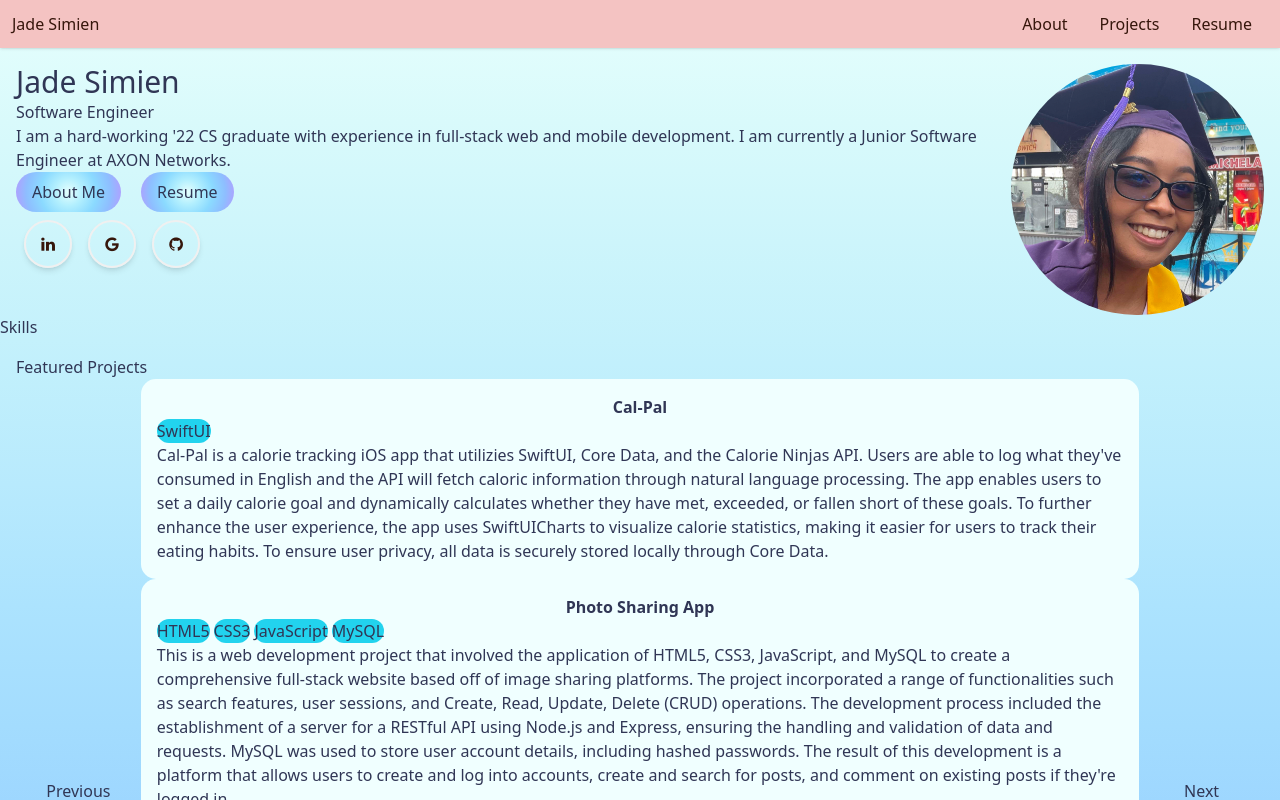
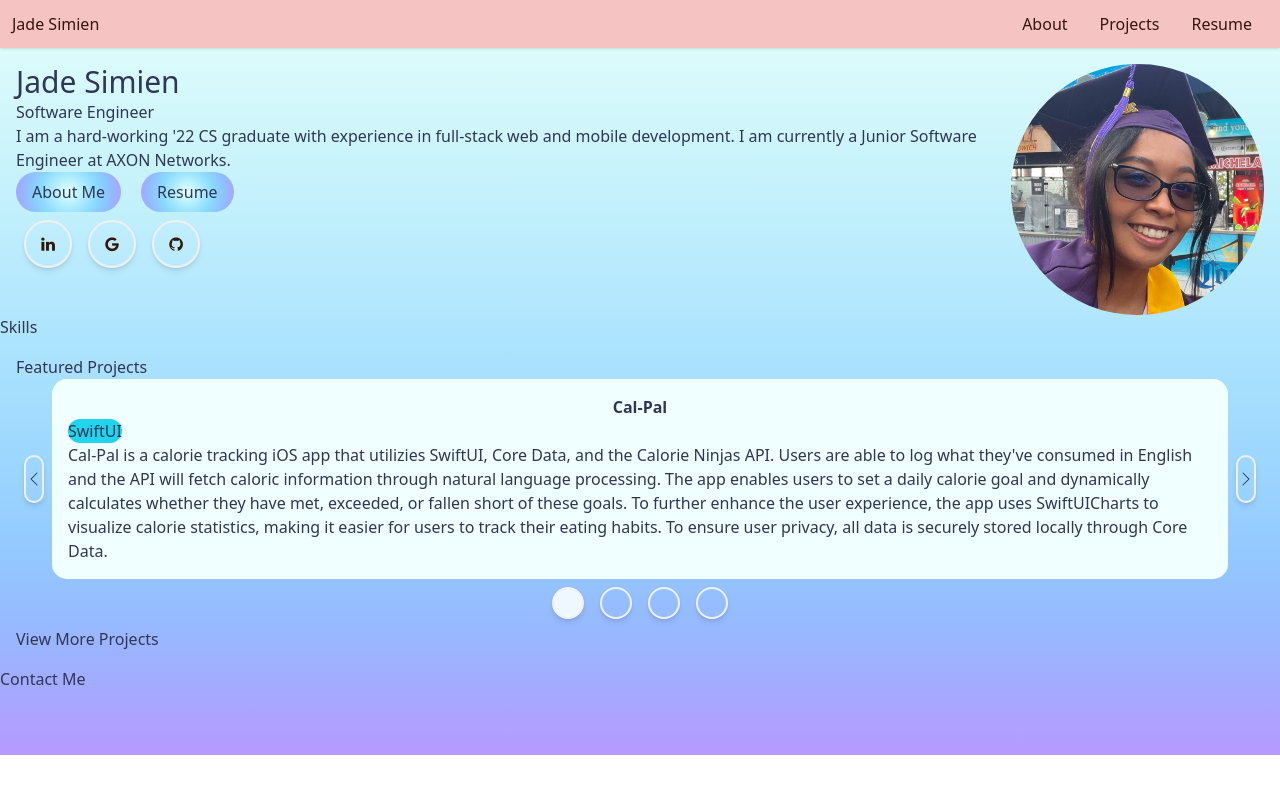
Before and after one commit to JadeS01/portfolio, a SvelteKit app in the folder portfolio/: page / in a window 1280 px wide. Shown: the top 800 px of the page. Built offline with nearby package versions, Linux system fonts and the light colour scheme.

Commit message:
carousel x2

```diff
--- a/portfolio/src/components/Carousel/index.svelte
+++ b/portfolio/src/components/Carousel/index.svelte
@@ -1,5 +1,7 @@
 <script lang="ts">
 	// show Cal-Pal, Instrument-Website, Photo-Sharing-App, Offset, CSC648
+	import ChevronLeft from '../Svgs/ChevronLeft.svelte';
+	import ChevronRight from '../Svgs/ChevronRight.svelte';
 	type Project = {
 		title: string;
 		picture?: string;
@@ -48,12 +50,41 @@
 			url: ''
 		}
 	];
+
+	let currIdx = 0;
+	let length = projects.length - 1;
+
+	function handlePrev() {
+		if (currIdx === 0) {
+			currIdx = length;
+		} else {
+			currIdx--;
+		}
+	}
+
+	function handleNext() {
+		if (currIdx === length) {
+			currIdx = 0;
+		} else {
+			currIdx++;
+		}
+	}
+
+	function handleBubble(idx: number) {
+		currIdx = idx;
+	}
 </script>
 
-<div class="grid grid-cols-10">
-	<button> Previous </button>
-	<div class="col-span-8">
-		{#each projects as project}
+<div class="flex row-span-3 justify-center items-center">
+	<button
+		class="icon-border border-ocean-primary shadow-md"
+		on:click={() => handlePrev()}
+	>
+		<ChevronLeft />
+	</button>
+	<div>
+		{#each projects as project, i}
+			{#if i === currIdx}
 				<div class="card">
 					<div class="text-center font-bold">{project.title}</div>
 					{#if project.url}
@@ -66,9 +97,32 @@
 					</div>
 					<div>{project.description}</div>
 				</div>
+			{/if}
 		{/each}
 	</div>
-	<button> Next </button>
+	<button
+		class="icon-border border-ocean-primary shadow-md"
+		on:click={() => handleNext()}
+	>
+		<ChevronRight />
+	</button>
+</div>
+<div class="flex flex-row justify-center items-center">
+	{#each projects as _, i}
+		{#if i === currIdx}
+			<button on:click={() => handleBubble(i)}>
+				<div
+					class="font-bold icon-border h-[2rem] w-[2rem] border-ocean-primary bubble hover shadow-md"
+				/>
+			</button>
+		{:else}
+			<button on:click={() => handleBubble(i)}>
+				<div
+					class="icon-border h-[2rem] w-[2rem] border-ocean-primary hover shadow-md"
+				/>
+			</button>
+		{/if}
+	{/each}
 </div>
 
 <style>
@@ -78,4 +132,11 @@
 		padding: 1rem;
 		border-radius: 15px 15px 15px 15px;
 	}
+	.bubble {
+		background-color: aliceblue;
+	}
+	.hover:hover {
+		background-color: rgba(240, 248, 255, 0.5);
+		cursor: pointer;
+	}
 </style>
--- /dev/null
+++ b/portfolio/src/components/Svgs/ChevronLeft.svelte
@@ -0,0 +1,13 @@
+<svg
+	xmlns="http://www.w3.org/2000/svg"
+	width="16"
+	height="16"
+	fill="currentColor"
+	class="bi bi-chevron-left"
+	viewBox="0 0 16 16"
+>
+	<path
+		fill-rule="evenodd"
+		d="M11.354 1.646a.5.5 0 0 1 0 .708L5.707 8l5.647 5.646a.5.5 0 0 1-.708.708l-6-6a.5.5 0 0 1 0-.708l6-6a.5.5 0 0 1 .708 0z"
+	/>
+</svg>
--- /dev/null
+++ b/portfolio/src/components/Svgs/ChevronRight.svelte
@@ -0,0 +1,13 @@
+<svg
+	xmlns="http://www.w3.org/2000/svg"
+	width="16"
+	height="16"
+	fill="currentColor"
+	class="bi bi-chevron-right"
+	viewBox="0 0 16 16"
+>
+	<path
+		fill-rule="evenodd"
+		d="M4.646 1.646a.5.5 0 0 1 .708 0l6 6a.5.5 0 0 1 0 .708l-6 6a.5.5 0 0 1-.708-.708L10.293 8 4.646 2.354a.5.5 0 0 1 0-.708z"
+	/>
+</svg>
```
Lines whose indentation alone changed are shown as unchanged.
